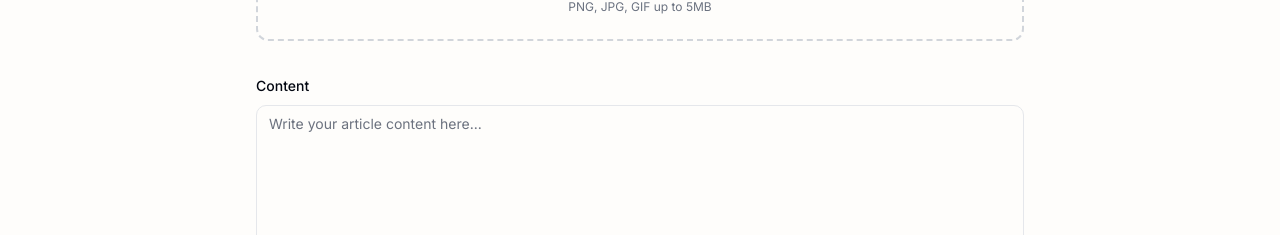
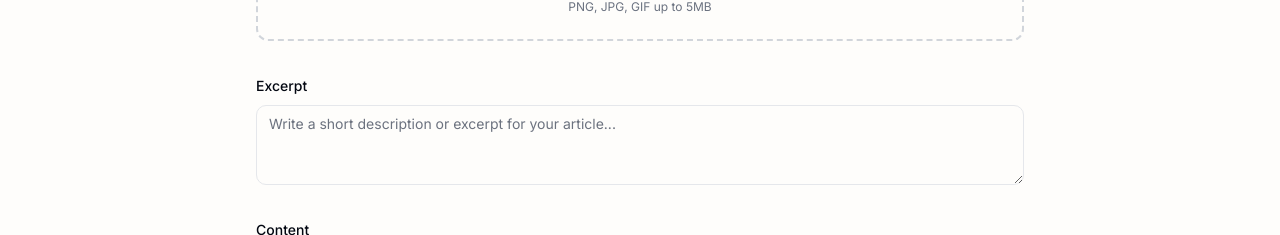
Before and after one commit to AnuragDahal/pensiv, a Next.js app in the folder client/: page /create in a window 1280 px wide. Shown: the part 683-918 px from the top of the page. Built offline with nearby package versions, Linux system fonts and the light colour scheme; no server answers; a web font is replaced by a local one.

Commit message:
feat: add short description field to article creation form and update API endpoint

```diff
--- a/client/src/app/(article)/create/_components/article-create-form.tsx
+++ b/client/src/app/(article)/create/_components/article-create-form.tsx
@@ -32,6 +32,7 @@ const articleSchema = z.object({
   title: z.string().min(1, "Title is required"),
   content: z.string().min(1, "Content is required"),
   category: z.string().min(1, "Category is required"),
+  shortDescription: z.string().min(1, "Short description is required"),
   tags: z.array(z.string().min(1, "tag cannot be empty")).min(1),
   coverImage: z.string().optional(),
 });
@@ -58,6 +59,7 @@ export default function CreateArticleForm() {
       content: "",
       category: "",
       coverImage: "",
+      shortDescription: "",
       tags: [],
     },
   });
@@ -66,7 +68,7 @@ export default function CreateArticleForm() {
     try {
       setIsLoading(true);
       const res = await axios.post(
-        `${process.env.NEXT_PUBLIC_API_URL}/api/articles`,
+        `${process.env.NEXT_PUBLIC_API_URL}/api/posts`,
         values
       );
       toast.success("Article created successfully!");
@@ -152,7 +154,23 @@ export default function CreateArticleForm() {
             </FormItem>
           )}
         />
-
+        <FormField
+          control={form.control}
+          name="shortDescription"
+          render={({ field }) => (
+            <FormItem>
+              <FormLabel>Excerpt</FormLabel>
+              <FormControl>
+                <Textarea
+                  placeholder="Write a short description or excerpt for your article..."
+                  className="max-h-[50px]"
+                  {...field}
+                />
+              </FormControl>
+              <FormMessage />
+            </FormItem>
+          )}
+        />
         <FormField
           control={form.control}
           name="content"
```
